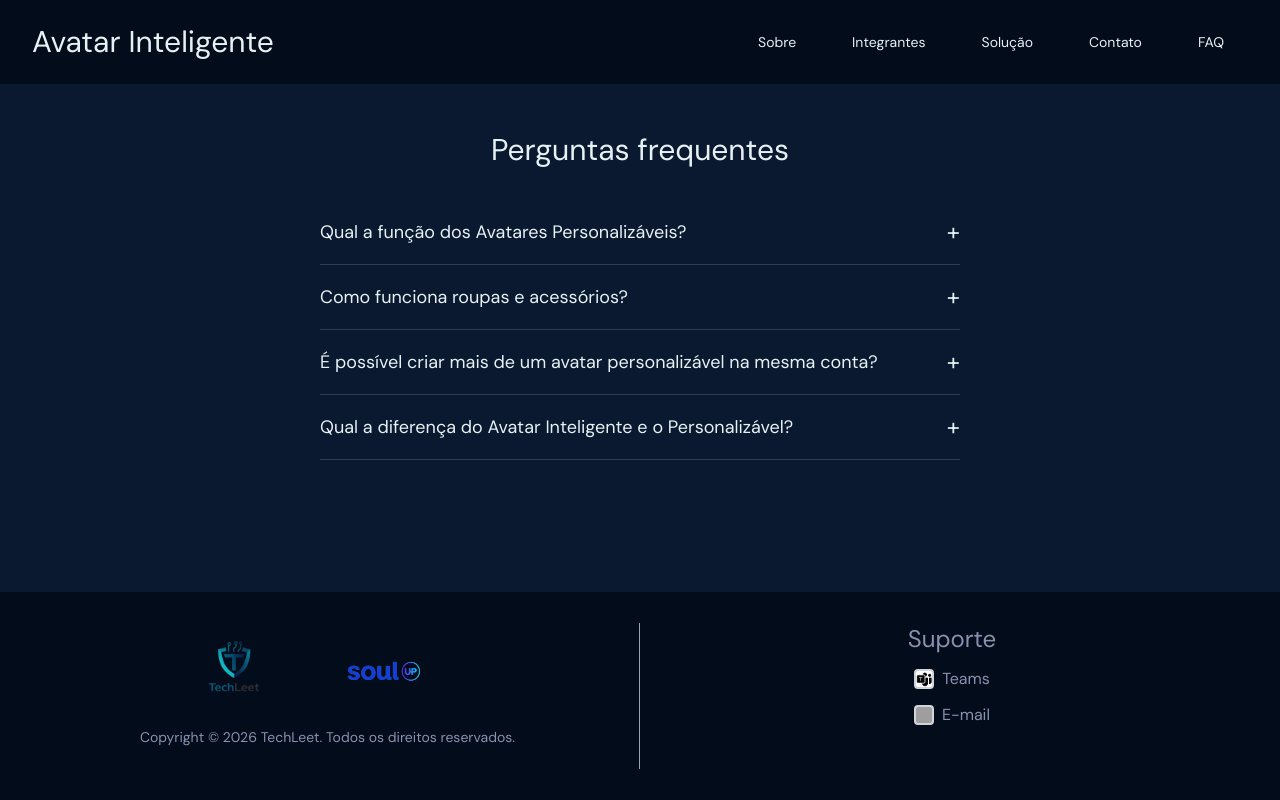
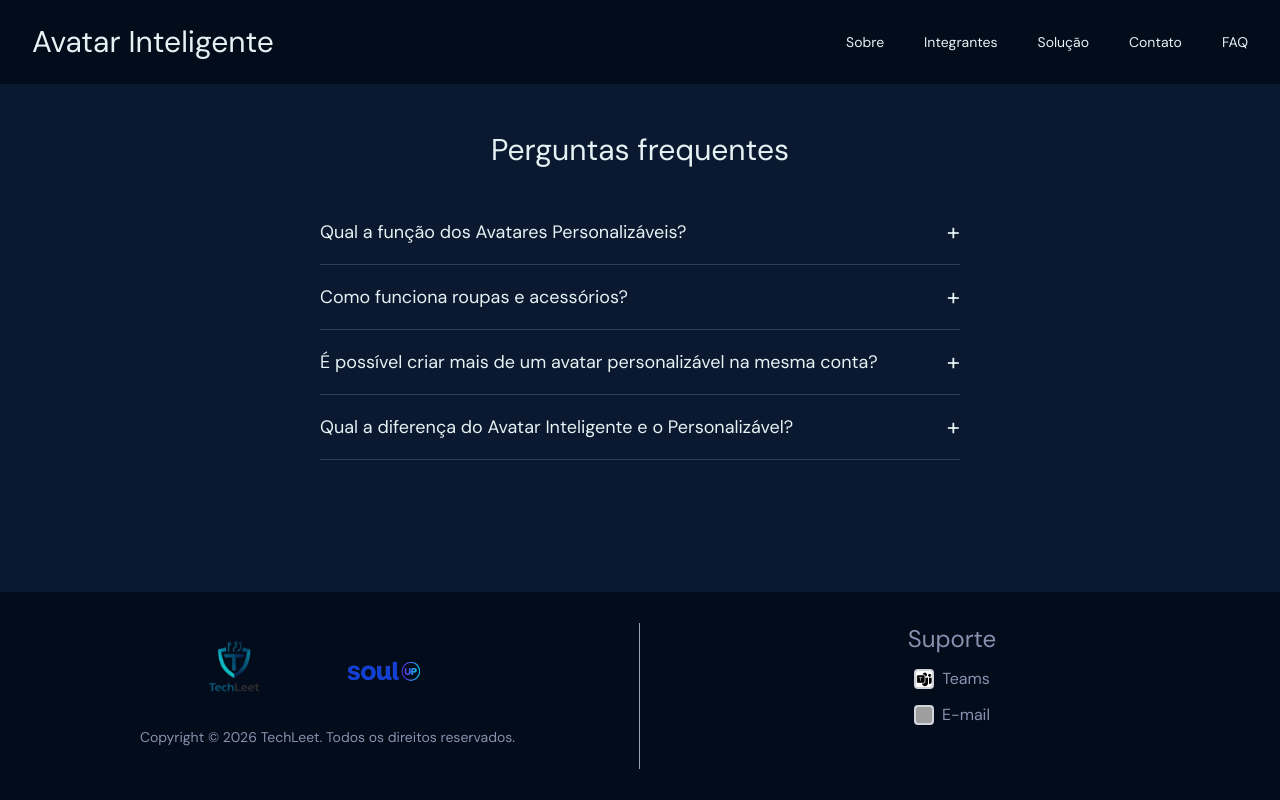
Before and after one commit to DiogoPedrosoAlves/soulup-techleet, a React (Vite) app: page /faq in a window 1280 px wide. Built offline with nearby package versions, Linux system fonts and the light colour scheme; grey boxes are pictures that could not be loaded.

Commit message:
fix: corrige menu hamburguer que empurrava o botao para fora do cabecalho no mobile

```diff
--- a/src/components/layout/Header.tsx
+++ b/src/components/layout/Header.tsx
@@ -24,23 +24,36 @@ export default function Header() {
   }, [location.pathname]);
 
   return (
-    <header className="flex items-center justify-between">
-      <div>
+    <header>
+      {/* Barra superior: logo + botão hamburguer (mobile) + menu inline (desktop) */}
+      <div className="flex items-center justify-between px-4 sm:px-8">
         <Link to="/">
-          <h1 className="px-4 py-6 font-sans text-xl sm:px-8 sm:text-3xl">
+          <h1 className="py-6 font-sans text-xl sm:text-3xl">
             Avatar Inteligente
           </h1>
         </Link>
-      </div>
 
-      {/* Botão hamburguer - visível apenas em telas menores (md:hidden) */}
+        {/* Menu inline - visível apenas em telas médias/grandes (768px+) */}
+        <nav className="hidden md:flex md:gap-10">
+          {linksNavegacao.map((link) => (
+            <Link
+              key={link.to}
+              to={link.to}
+              className="font-sans text-sm transition-colors hover:text-white"
+            >
+              {link.label}
+            </Link>
+          ))}
+        </nav>
+
+        {/* Botão hamburguer - visível apenas abaixo de 768px, sempre fixo no canto direito */}
         <button
           type="button"
-        aria-label="Abrir menu"
-        aria-controls="navegacao"
+          aria-label={menuAberto ? "Fechar menu" : "Abrir menu"}
+          aria-controls="navegacao-mobile"
           aria-expanded={menuAberto}
           onClick={() => setMenuAberto((aberto) => !aberto)}
-        className="mr-5 flex h-6 w-8 flex-col justify-between md:hidden"
+          className="flex h-6 w-8 shrink-0 flex-col justify-between md:hidden"
         >
           <span
             className={`block h-[3px] w-full rounded bg-white transition-transform ${
@@ -58,25 +71,25 @@ export default function Header() {
             }`}
           />
         </button>
+      </div>
 
-      <div
-        id="navegacao"
-        className={`w-full overflow-hidden transition-all duration-300 md:mr-12 md:w-auto md:overflow-visible ${
-          menuAberto ? "max-h-80" : "max-h-0 md:max-h-none"
+      {/* Menu suspenso (dropdown) - bloco independente, abaixo da barra superior, só no mobile */}
+      <nav
+        id="navegacao-mobile"
+        className={`w-full overflow-hidden bg-secondary transition-all duration-300 md:hidden ${
+          menuAberto ? "max-h-80" : "max-h-0"
         }`}
       >
-        <nav className="flex flex-col bg-secondary md:flex-row md:gap-10 md:bg-transparent">
         {linksNavegacao.map((link) => (
           <Link
             key={link.to}
             to={link.to}
-              className="border-t border-primary px-5 py-4 font-sans text-base transition-colors hover:text-white md:border-none md:p-2 md:text-sm"
+            className="block border-t border-primary px-5 py-4 font-sans text-base transition-colors hover:text-white"
           >
             {link.label}
           </Link>
         ))}
       </nav>
-      </div>
     </header>
   );
 }
```
Lines whose indentation alone changed are shown as unchanged.
